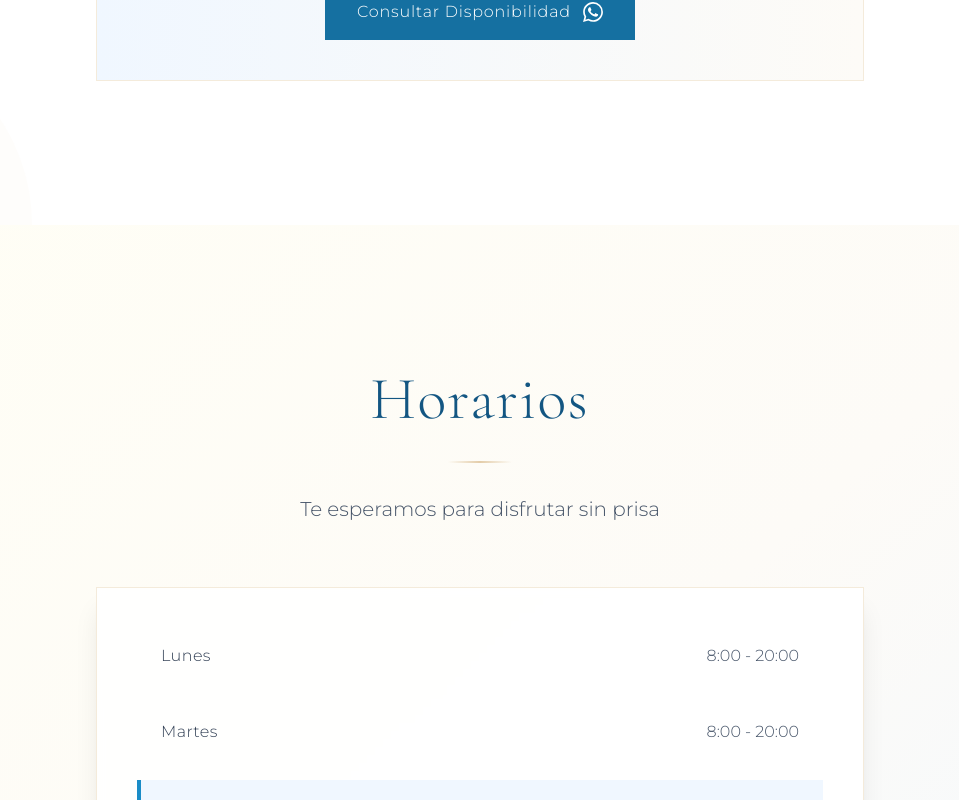
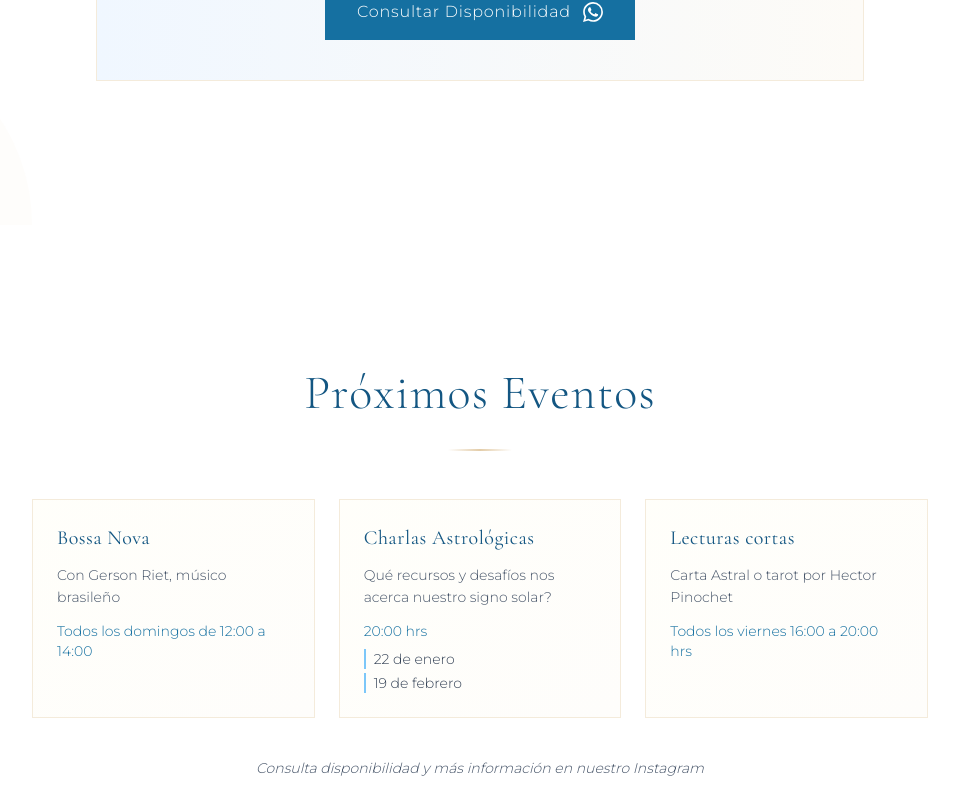
Before and after one commit to jorgecabane/boreal, a Next.js app: page / in a window 1280 px wide. Shown: the part 5140-5940 px from the top of the page, without its empty margins (160-1119 px from the left). Built offline with nearby package versions, Linux system fonts and the light colour scheme; no server answers.

Commit message:
feat: upcoming events

```diff
--- a/app/page.tsx
+++ b/app/page.tsx
@@ -3,6 +3,7 @@ import About from '@/components/sections/About'
 import Features from '@/components/sections/Features'
 import GalleryReal from '@/components/sections/GalleryReal'
 import Menu from '@/components/sections/Menu'
+import Events from '@/components/sections/Events'
 import Hours from '@/components/sections/Hours'
 import Location from '@/components/sections/Location'
 import Contact from '@/components/sections/Contact'
@@ -18,6 +19,7 @@ export default function Home() {
       <GalleryReal />
       {/* <Features /> */}
       <Menu />
+      <Events />
       <Hours />
       <Location />
       {/* <Contact /> */}
--- /dev/null
+++ b/components/sections/Events.tsx
@@ -0,0 +1,70 @@
+import { events } from '@/config/events.config'
+
+export default function Events() {
+  return (
+    <section id="eventos" className="section-padding bg-white relative overflow-hidden">
+      {/* Elementos decorativos */}
+      <div className="absolute top-0 right-0 w-48 h-48 bg-ocean-50 rounded-full -translate-y-1/2 translate-x-1/2 opacity-30"></div>
+      <div className="absolute bottom-0 left-0 w-64 h-64 bg-sand-50 rounded-full translate-y-1/2 -translate-x-1/2 opacity-30"></div>
+
+      <div className="container-custom relative z-10">
+        <div className="max-w-4xl mx-auto">
+          <div className="text-center mb-12">
+            <h2 className="font-secondary text-4xl sm:text-5xl font-light text-ocean-700 mb-6 tracking-wide">
+              Próximos Eventos
+            </h2>
+            <div className="elegant-divider"></div>
+          </div>
+
+          <div className="grid grid-cols-1 md:grid-cols-3 gap-6">
+            {events.map((event) => (
+              <div
+                key={event.id}
+                className="bg-gradient-to-br from-cream-50/50 to-sand-50/50 border border-sand-200 rounded-none p-6 hover:shadow-lg transition-all duration-300"
+              >
+                <h3 className="font-secondary text-xl text-ocean-700 mb-3 font-normal tracking-wide">
+                  {event.title}
+                </h3>
+
+                {event.description && (
+                  <p className="text-slate-600 text-sm font-light mb-3 leading-relaxed">
+                    {event.description}
+                  </p>
+                )}
+
+                <div className="space-y-2">
+                  {event.type === 'recurrente' ? (
+                    <p className="text-ocean-600 text-sm font-light">
+                      {event.schedule}
+                    </p>
+                  ) : (
+                    <>
+                      <p className="text-ocean-600 text-sm font-light mb-2">
+                        {event.schedule}
+                      </p>
+                      {event.dates && event.dates.length > 0 && (
+                        <div className="space-y-1">
+                          {event.dates.map((date, index) => (
+                            <p key={index} className="text-slate-700 text-sm font-light pl-2 border-l-2 border-ocean-300">
+                              {date}
+                            </p>
+                          ))}
+                        </div>
+                      )}
+                    </>
+                  )}
+                </div>
+              </div>
+            ))}
+          </div>
+
+          <div className="text-center mt-10">
+            <p className="text-slate-600 font-light text-sm italic">
+              Consulta disponibilidad y más información en nuestro Instagram
+            </p>
+          </div>
+        </div>
+      </div>
+    </section>
+  )
+}
--- /dev/null
+++ b/config/events.config.ts
@@ -0,0 +1,35 @@
+// Configuración de eventos - Fácil de actualizar
+
+export interface Event {
+  id: string
+  title: string
+  description?: string
+  type: 'recurrente' | 'fechas'
+  schedule: string // Horario o días
+  dates?: string[] // Fechas específicas (solo para tipo 'fechas')
+}
+
+export const events: Event[] = [
+  {
+    id: 'bossa-nova',
+    title: 'Bossa Nova',
+    description: 'Con Gerson Riet, músico brasileño',
+    type: 'recurrente',
+    schedule: 'Todos los domingos de 12:00 a 14:00',
+  },
+  {
+    id: 'charlas-astrologicas',
+    title: 'Charlas Astrológicas',
+    description: 'Qué recursos y desafíos nos acerca nuestro signo solar?',
+    type: 'fechas',
+    schedule: '20:00 hrs',
+    dates: ['22 de enero', '19 de febrero'],
+  },
+  {
+    id: 'lecturas-tarot',
+    title: 'Lecturas cortas',
+    description: 'Carta Astral o tarot por Hector Pinochet',
+    type: 'recurrente',
+    schedule: 'Todos los viernes 16:00 a 20:00 hrs',
+  },
+]
```
